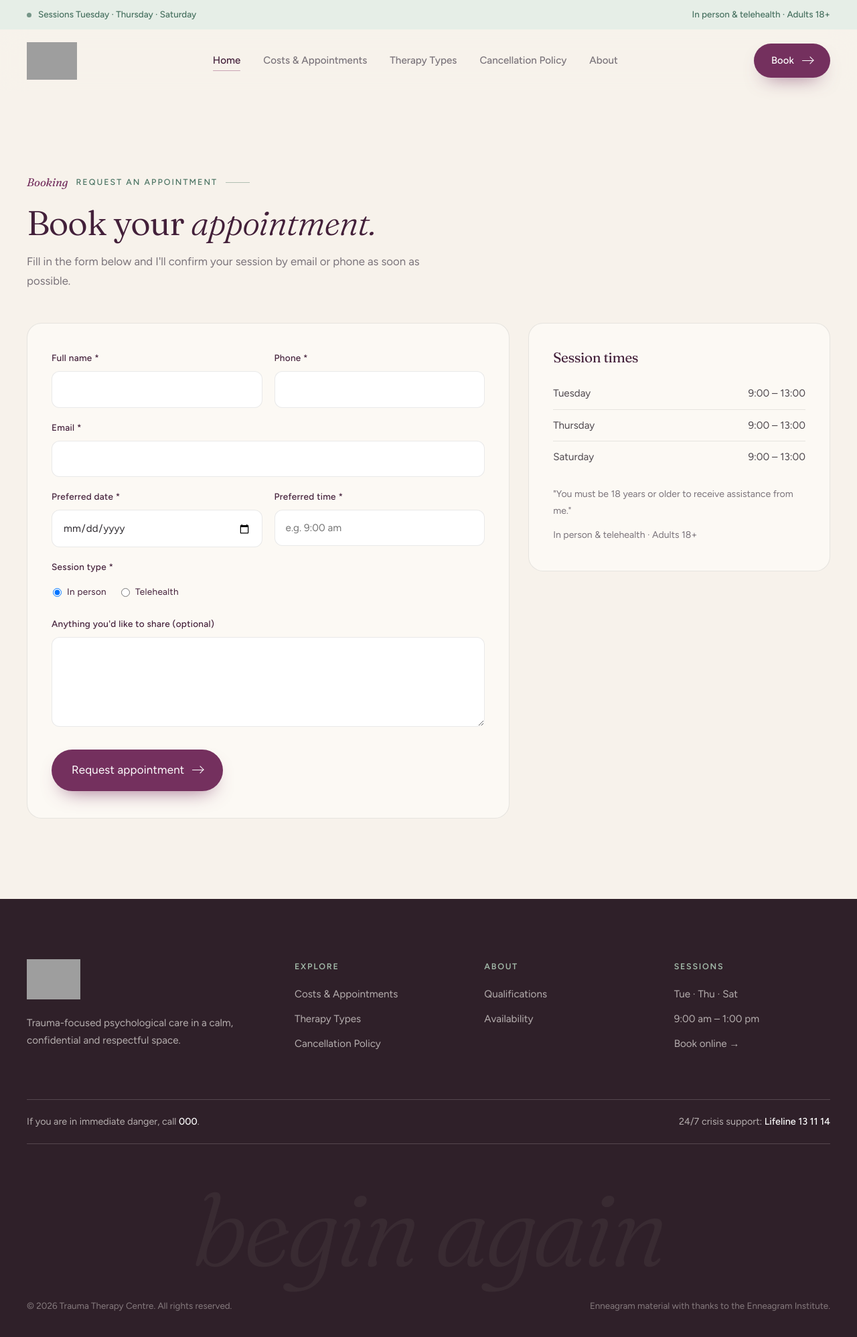
After one commit to farukdesk/traumatherapycentre.com.au, a PHP site: page /book.php in a window 1280 px wide. The commit adds this page. Shown: the whole page at 67% size. Run offline with PHP 8.4, Linux system fonts and the light colour scheme; data comes from the database, SQL or seed files in the repository; both versions use the stored data as it was after the commit; some libraries are stand-ins or nearby versions; grey boxes are pictures that could not be loaded.

Commit message:
Add in-house booking system with admin dashboard, email + SMS notifications
Co-authored-by: farukdesk <19932172+farukdesk@users.noreply.github.com>

```diff
--- a/admin/includes/admin_header.php
+++ b/admin/includes/admin_header.php
@@ -21,6 +21,7 @@ $currentTable = $_GET['table'] ?? '';
     </div>
     <nav>
       <a href="index.php" class="<?= $currentPage === 'index.php' ? 'active' : '' ?>">Dashboard</a>
+      <a href="bookings.php" class="<?= $currentPage === 'bookings.php' ? 'active' : '' ?>">Bookings</a>
       <a href="settings.php" class="<?= $currentPage === 'settings.php' ? 'active' : '' ?>">Site Settings</a>
       <?php foreach (admin_tables() as $key => $def): ?>
       <a href="manage.php?table=<?= e($key) ?>" class="<?= $currentPage === 'manage.php' && $currentTable === $key ? 'active' : '' ?>"><?= e($def['label']) ?></a>
--- a/admin/index.php
+++ b/admin/index.php
@@ -8,6 +8,8 @@ $counts = [];
 foreach (admin_tables() as $key => $def) {
     $counts[$key] = (int) db()->query("SELECT COUNT(*) FROM `$key`")->fetchColumn();
 }
+$bookingTotal = (int) db()->query('SELECT COUNT(*) FROM bookings')->fetchColumn();
+$bookingNew = (int) db()->query("SELECT COUNT(*) FROM bookings WHERE status = 'new'")->fetchColumn();
 
 require __DIR__ . '/includes/admin_header.php';
 ?>
@@ -15,6 +17,10 @@ require __DIR__ . '/includes/admin_header.php';
 <p class="muted">Welcome back, <?= e(current_admin()['username'] ?? '') ?>. Manage every section of the website from here.</p>
 
 <div class="cards">
+  <a class="card" href="bookings.php">
+    <h3>Bookings</h3>
+    <p><?= $bookingTotal ?> booking<?= $bookingTotal === 1 ? '' : 's' ?><?= $bookingNew > 0 ? ' · ' . $bookingNew . ' new' : '' ?></p>
+  </a>
   <a class="card" href="settings.php">
     <h3>Site Settings</h3>
     <p>Headings, hero, fees, footer &amp; all page text</p>
--- a/assets/css/admin.css
+++ b/assets/css/admin.css
@@ -101,3 +101,9 @@ form.inline{display:inline}
   .sidebar-toggle{display:block}
   .admin-main{padding:70px 18px 30px}
 }
+
+/* ---------- bookings ---------- */
+.booking-filters{display:flex;gap:10px;flex-wrap:wrap;margin-bottom:20px}
+.booking-filters .pill{display:inline-block;text-decoration:none}
+.data-table .booking-msg{max-width:260px;font-size:.84rem;color:var(--muted)}
+.data-table select{padding:7px 10px;border-radius:8px;font-size:.84rem;width:auto}
--- a/assets/css/style.css
+++ b/assets/css/style.css
@@ -296,3 +296,33 @@ footer a:hover{color:#fff}
   .cta-box{padding:70px 24px;border-radius:28px}
 }
 @media (prefers-reduced-motion:reduce){*{animation:none!important;transition:none!important}.rv{opacity:1;transform:none}.hero h1 .ln span{transform:none}}
+
+/* ---------- booking page ---------- */
+.booking-section{padding:120px 0}
+.booking-head{max-width:640px;margin-bottom:48px}
+.booking-head h2{font-family:var(--serif);font-weight:350;font-size:clamp(2.2rem,4vw,3.4rem);margin:18px 0 14px}
+.booking-sub{color:var(--muted);font-size:1.05rem}
+.booking-grid{display:grid;grid-template-columns:1.6fr 1fr;gap:28px;align-items:start}
+.booking-card{background:var(--cream);border:1px solid var(--line);border-radius:22px;padding:40px 36px}
+.booking-form .bf-row{display:grid;grid-template-columns:1fr 1fr;gap:18px}
+.bf-field{margin-bottom:18px}
+.bf-field label,.bf-field .bf-label{display:block;font-size:.85rem;font-weight:500;letter-spacing:.02em;margin-bottom:7px;color:var(--plum-deep)}
+.bf-field input[type=text],.bf-field input[type=tel],.bf-field input[type=email],.bf-field input[type=date],.bf-field textarea{
+  width:100%;padding:13px 16px;border:1px solid var(--line);border-radius:12px;background:#fff;font:inherit;font-size:.95rem;color:var(--ink)}
+.bf-field input:focus,.bf-field textarea:focus{outline:2px solid var(--plum);outline-offset:1px;border-color:transparent}
+.bf-radios{display:flex;gap:22px;padding:6px 2px}
+.bf-radios label{display:inline-flex;align-items:center;gap:8px;font-weight:400;margin:0;cursor:pointer}
+.bf-error{display:block;margin-top:6px;font-size:.82rem;color:#a94436}
+.booking-errors{background:#f7e2df;color:#a94436;border-radius:12px;padding:13px 16px;margin-bottom:20px;font-size:.92rem}
+.booking-form .btn{border:0;cursor:pointer;font:inherit;margin-top:6px}
+.hp-field{position:absolute;left:-9999px;top:-9999px}
+.booking-aside h3{font-family:var(--serif);font-weight:400;font-size:1.3rem;margin-bottom:18px}
+.booking-hours{margin-bottom:20px}
+.booking-hours li{display:flex;justify-content:space-between;gap:14px;padding:10px 0;border-bottom:1px solid var(--line);font-size:.95rem}
+.booking-hours li:last-child{border-bottom:0}
+.booking-note{color:var(--muted);font-size:.88rem;margin-top:12px}
+.booking-success{text-align:center;max-width:560px;margin:0 auto;padding:60px 40px}
+.booking-success h3{font-family:var(--serif);font-weight:400;font-size:1.6rem;margin-bottom:12px}
+.booking-success p{color:var(--muted);margin-bottom:26px}
+@media (max-width:980px){.booking-grid{grid-template-columns:1fr}}
+@media (max-width:640px){.booking-card{padding:30px 22px}.booking-form .bf-row{grid-template-columns:1fr}}
--- /dev/null
+++ b/book.php
@@ -0,0 +1,121 @@
+<?php
+require_once __DIR__ . '/includes/booking.php';
+
+$errors = [];
+$old = [];
+$submitted = false;
+
+if ($_SERVER['REQUEST_METHOD'] === 'POST') {
+    csrf_verify();
+
+    // Honeypot — bots fill this hidden field; pretend success and discard.
+    if (trim((string) ($_POST['website'] ?? '')) !== '') {
+        redirect('book.php?sent=1');
+    }
+
+    [$data, $errors] = booking_validate($_POST);
+    if (!$errors) {
+        $bookingId = booking_create($data);
+        booking_notify($data, $bookingId);
+        redirect('book.php?sent=1');
+    }
+    $old = $data;
+}
+
+$submitted = isset($_GET['sent']);
+$availability = get_rows('availability');
+
+require __DIR__ . '/includes/header.php';
+?>
+
+<section class="booking-section" id="book">
+  <div class="wrap">
+    <div class="booking-head rv">
+      <span class="kicker"><b>Booking</b> Request an appointment</span>
+      <h2><?= rich_inline(setting('booking_heading', 'Book your <em>appointment.</em>')) ?></h2>
+      <p class="booking-sub"><?= e(setting('booking_sub')) ?></p>
+    </div>
+
+    <?php if ($submitted): ?>
+    <div class="booking-card booking-success rv">
+      <h3>Thank you — your request has been received.</h3>
+      <p>A confirmation email is on its way to you, and your appointment will be confirmed by email or phone shortly.</p>
+      <a href="index.php" class="btn btn-dark">Back to home <span class="arr"></span></a>
+    </div>
+    <?php else: ?>
+    <div class="booking-grid rv">
+      <form method="post" action="book.php" class="booking-card booking-form" novalidate>
+        <?= csrf_field() ?>
+        <p class="hp-field" aria-hidden="true">
+          <label>Website <input type="text" name="website" tabindex="-1" autocomplete="off"></label>
+        </p>
+
+        <?php if ($errors): ?>
+        <div class="booking-errors">Please fix the highlighted fields below.</div>
+        <?php endif; ?>
+
+        <div class="bf-row">
+          <div class="bf-field">
+            <label for="bf-name">Full name *</label>
+            <input type="text" id="bf-name" name="name" maxlength="120" required value="<?= e($old['name'] ?? '') ?>">
+            <?php if (isset($errors['name'])): ?><span class="bf-error"><?= e($errors['name']) ?></span><?php endif; ?>
+          </div>
+          <div class="bf-field">
+            <label for="bf-phone">Phone *</label>
+            <input type="tel" id="bf-phone" name="phone" maxlength="40" required value="<?= e($old['phone'] ?? '') ?>">
+            <?php if (isset($errors['phone'])): ?><span class="bf-error"><?= e($errors['phone']) ?></span><?php endif; ?>
+          </div>
+        </div>
+
+        <div class="bf-field">
+          <label for="bf-email">Email *</label>
+          <input type="email" id="bf-email" name="email" maxlength="190" required value="<?= e($old['email'] ?? '') ?>">
+          <?php if (isset($errors['email'])): ?><span class="bf-error"><?= e($errors['email']) ?></span><?php endif; ?>
+        </div>
+
+        <div class="bf-row">
+          <div class="bf-field">
+            <label for="bf-date">Preferred date *</label>
+            <input type="date" id="bf-date" name="preferred_date" required min="<?= e(date('Y-m-d')) ?>" value="<?= e($old['preferred_date'] ?? '') ?>">
+            <?php if (isset($errors['preferred_date'])): ?><span class="bf-error"><?= e($errors['preferred_date']) ?></span><?php endif; ?>
+          </div>
+          <div class="bf-field">
+            <label for="bf-time">Preferred time *</label>
+            <input type="text" id="bf-time" name="preferred_time" maxlength="40" placeholder="e.g. 9:00 am" required value="<?= e($old['preferred_time'] ?? '') ?>">
+            <?php if (isset($errors['preferred_time'])): ?><span class="bf-error"><?= e($errors['preferred_time']) ?></span><?php endif; ?>
+          </div>
+        </div>
+
+        <div class="bf-field">
+          <span class="bf-label">Session type *</span>
+          <div class="bf-radios">
+            <label><input type="radio" name="session_type" value="in_person" <?= ($old['session_type'] ?? 'in_person') === 'in_person' ? 'checked' : '' ?>> In person</label>
+            <label><input type="radio" name="session_type" value="telehealth" <?= ($old['session_type'] ?? '') === 'telehealth' ? 'checked' : '' ?>> Telehealth</label>
+          </div>
+        </div>
+
+        <div class="bf-field">
+          <label for="bf-message">Anything you'd like to share (optional)</label>
+          <textarea id="bf-message" name="message" rows="4" maxlength="2000"><?= e($old['message'] ?? '') ?></textarea>
+          <?php if (isset($errors['message'])): ?><span class="bf-error"><?= e($errors['message']) ?></span><?php endif; ?>
+        </div>
+
+        <button type="submit" class="btn btn-dark">Request appointment <span class="arr"></span></button>
+      </form>
+
+      <aside class="booking-card booking-aside">
+        <h3>Session times</h3>
+        <ul class="booking-hours">
+          <?php foreach ($availability as $slot): ?>
+          <li><span><?= e($slot['day_label']) ?></span><span><?= e($slot['hours_label']) ?></span></li>
+          <?php endforeach; ?>
+        </ul>
+        <p class="booking-note"><?= e(setting('availability_note')) ?></p>
+        <p class="booking-note"><?= e(setting('topbar_right')) ?></p>
+      </aside>
+    </div>
+    <?php endif; ?>
+  </div>
+</section>
+
+<?php require __DIR__ . '/includes/footer.php'; ?>
--- /dev/null
+++ b/includes/booking.php
@@ -0,0 +1,177 @@
+<?php
+/**
+ * Booking helpers — validation, storage and owner/client notifications.
+ */
+
+require_once __DIR__ . '/functions.php';
+require_once __DIR__ . '/mailer.php';
+require_once __DIR__ . '/sms.php';
+
+/** Human-readable session type label. */
+function booking_session_label(string $type): string
+{
+    return $type === 'telehealth' ? 'Telehealth' : 'In person';
+}
+
+/**
+ * Validate submitted booking data.
+ * Returns [data, errors]; data is normalised and safe to insert when errors is empty.
+ */
+function booking_validate(array $input): array
+{
+    $errors = [];
+    $data = [
+        'name'           => trim((string) ($input['name'] ?? '')),
+        'email'          => trim((string) ($input['email'] ?? '')),
+        'phone'          => trim((string) ($input['phone'] ?? '')),
+        'session_type'   => ($input['session_type'] ?? '') === 'telehealth' ? 'telehealth' : 'in_person',
+        'preferred_date' => trim((string) ($input['preferred_date'] ?? '')),
+        'preferred_time' => trim((string) ($input['preferred_time'] ?? '')),
+        'message'        => trim((string) ($input['message'] ?? '')),
+    ];
+
+    if ($data['name'] === '' || mb_strlen($data['name']) > 120) {
+        $errors['name'] = 'Please enter your full name.';
+    }
+    if (!filter_var($data['email'], FILTER_VALIDATE_EMAIL) || mb_strlen($data['email']) > 190) {
+        $errors['email'] = 'Please enter a valid email address.';
+    }
+    if (!preg_match('/^[0-9+\s().-]{6,40}$/', $data['phone'])) {
+        $errors['phone'] = 'Please enter a valid phone number.';
+    }
+
+    $date = DateTime::createFromFormat('Y-m-d', $data['preferred_date']);
+    if (!$date || $date->format('Y-m-d') !== $data['preferred_date']) {
+        $errors['preferred_date'] = 'Please choose a preferred date.';
+    } elseif ($date->format('Y-m-d') < date('Y-m-d')) {
+        $errors['preferred_date'] = 'The preferred date must be in the future.';
+    }
+
+    if ($data['preferred_time'] === '' || mb_strlen($data['preferred_time']) > 40) {
+        $errors['preferred_time'] = 'Please choose a preferred time.';
+    }
+    if (mb_strlen($data['message']) > 2000) {
+        $errors['message'] = 'Message is too long (max 2000 characters).';
+    }
+
+    return [$data, $errors];
+}
+
+/** Insert a booking and return its id. */
+function booking_create(array $data): int
+{
+    $stmt = db()->prepare(
+        'INSERT INTO bookings (name, email, phone, session_type, preferred_date, preferred_time, message)
+         VALUES (?, ?, ?, ?, ?, ?, ?)'
+    );
+    $stmt->execute([
+        $data['name'], $data['email'], $data['phone'], $data['session_type'],
+        $data['preferred_date'], $data['preferred_time'], $data['message'],
+    ]);
+    return (int) db()->lastInsertId();
+}
+
+/** Simple branded wrapper used by both booking emails. */
+function booking_email_wrap(string $heading, string $bodyHtml): string
+{
+    $siteTitle = e(setting('site_title', 'Trauma Therapy Centre'));
+    $year = date('Y');
+    return <<<HTML
+<!DOCTYPE html>
+<html lang="en">
+<head><meta charset="UTF-8"><title>{$heading} — {$siteTitle}</title></head>
+<body style="margin:0;padding:0;background-color:#f4f1ec;font-family:Georgia,'Times New Roman',serif;">
+  <table role="presentation" width="100%" cellpadding="0" cellspacing="0" style="background-color:#f4f1ec;padding:32px 16px;">
+    <tr><td align="center">
+      <table role="presentation" width="560" cellpadding="0" cellspacing="0" style="max-width:560px;width:100%;background-color:#fffdf8;border:1px solid #e3ddd2;border-radius:16px;overflow:hidden;">
+        <tr><td style="background-color:#3f4a3c;padding:24px 36px;text-align:center;">
+          <h1 style="margin:0;font-size:20px;font-weight:normal;color:#fffdf8;letter-spacing:.5px;">{$siteTitle}</h1>
+        </td></tr>
+        <tr><td style="padding:32px 36px;">
+          <h2 style="margin:0 0 16px;font-size:18px;color:#3f4a3c;">{$heading}</h2>
+          {$bodyHtml}
+        </td></tr>
+        <tr><td style="padding:18px 36px;background-color:#f4f1ec;border-top:1px solid #e3ddd2;text-align:center;">
+          <p style="margin:0;font-size:12px;color:#8a8278;">&copy; {$year} {$siteTitle}. This is an automated message.</p>
+        </td></tr>
+      </table>
+    </td></tr>
+  </table>
+</body>
+</html>
+HTML;
+}
+
+/** HTML details table of a booking (used in both emails). */
+function booking_details_html(array $data, int $bookingId): string
+{
+    $rows = [
+        'Booking #'      => (string) $bookingId,
+        'Name'           => $data['name'],
+        'Email'          => $data['email'],
+        'Phone'          => $data['phone'],
+        'Session type'   => booking_session_label($data['session_type']),
+        'Preferred date' => date('l, j F Y', strtotime($data['preferred_date'])),
+        'Preferred time' => $data['preferred_time'],
+    ];
+    $html = '<table role="presentation" width="100%" cellpadding="0" cellspacing="0" style="margin:0 0 16px;border:1px solid #e3ddd2;border-radius:10px;">';
+    foreach ($rows as $label => $value) {
+        $html .= '<tr><td style="padding:9px 14px;font-size:13px;color:#8a8278;border-bottom:1px solid #efe9df;white-space:nowrap;">' . e($label) . '</td>'
+               . '<td style="padding:9px 14px;font-size:14px;color:#4a4540;border-bottom:1px solid #efe9df;">' . e($value) . '</td></tr>';
+    }
+    $html .= '</table>';
+    if ($data['message'] !== '') {
+        $html .= '<p style="margin:0 0 6px;font-size:13px;color:#8a8278;">Message:</p>'
+               . '<p style="margin:0 0 16px;font-size:14px;line-height:1.6;color:#4a4540;">' . nl2br(e($data['message'])) . '</p>';
+    }
+    return $html;
+}
+
+/**
+ * Send all notifications for a new booking (best-effort — a failed
+ * notification never blocks the booking itself).
+ */
+function booking_notify(array $data, int $bookingId): void
+{
+    $siteTitle = setting('site_title', 'Trauma Therapy Centre');
+
+    // 1. Email the owner.
+    $ownerEmail = trim(setting('booking_notify_email'));
+    if ($ownerEmail !== '') {
+        $body = '<p style="margin:0 0 16px;font-size:15px;line-height:1.6;color:#4a4540;">'
+              . 'You have a new booking request. Review and confirm it in your admin dashboard.</p>'
+              . booking_details_html($data, $bookingId);
+        send_html_email(
+            $ownerEmail,
+            'New booking #' . $bookingId . ' — ' . $data['name'],
+            booking_email_wrap('New booking request', $body)
+        );
+    }
+
+    // 2. SMS the owner.
+    $ownerSms = trim(setting('booking_notify_sms'));
+    if ($ownerSms !== '') {
+        send_sms($ownerSms, sprintf(
+            "%s: new booking #%d from %s (%s) — %s %s, %s. Details in your dashboard.",
+            $siteTitle,
+            $bookingId,
+            $data['name'],
+            $data['phone'],
+            date('D j M', strtotime($data['preferred_date'])),
+            $data['preferred_time'],
+            booking_session_label($data['session_type'])
+        ));
+    }
+
+    // 3. Confirmation email to the client.
+    $body = '<p style="margin:0 0 16px;font-size:15px;line-height:1.6;color:#4a4540;">Hi <strong>' . e($data['name']) . '</strong>,</p>'
+          . '<p style="margin:0 0 16px;font-size:15px;line-height:1.6;color:#4a4540;">'
+          . 'Thank you for your booking request. It has been received and you will be contacted shortly to confirm your appointment. Here is a copy of what you submitted:</p>'
+          . booking_details_html($data, $bookingId)
+          . '<p style="margin:0;font-size:13px;line-height:1.6;color:#8a8278;">Please note this is a request — your appointment is confirmed once you hear back from us.</p>';
+    send_html_email(
+        $data['email'],
+        'Booking request received — ' . $siteTitle,
+        booking_email_wrap('Your booking request', $body)
+    );
+}
--- /dev/null
+++ b/includes/sms.php
@@ -0,0 +1,50 @@
+<?php
+/**
+ * SMS helper — sends text messages through the Twilio REST API.
+ * Configure in Admin → Site Settings → Booking Notifications:
+ *   twilio_sid, twilio_token, twilio_from and booking_notify_sms.
+ * If any credential is missing the send is silently skipped.
+ */
+
+require_once __DIR__ . '/functions.php';
+
+/** Whether SMS sending is configured. */
+function sms_configured(): bool
+{
+    return setting('twilio_sid') !== ''
+        && setting('twilio_token') !== ''
+        && setting('twilio_from') !== '';
+}
+
+/** Send an SMS. Returns true on success, false otherwise. */
+function send_sms(string $to, string $body): bool
+{
+    $to = trim($to);
+    if ($to === '' || !sms_configured() || !function_exists('curl_init')) {
+        return false;
+    }
+
+    $sid   = setting('twilio_sid');
+    $token = setting('twilio_token');
+    $from  = setting('twilio_from');
+
+    $url = 'https://api.twilio.com/2010-04-01/Accounts/' . rawurlencode($sid) . '/Messages.json';
+
+    $ch = curl_init($url);
+    curl_setopt_array($ch, [
+        CURLOPT_POST           => true,
+        CURLOPT_POSTFIELDS     => http_build_query([
+            'From' => $from,
+            'To'   => $to,
+            'Body' => mb_substr($body, 0, 1500),
+        ]),
+        CURLOPT_USERPWD        => $sid . ':' . $token,
+        CURLOPT_RETURNTRANSFER => true,
+        CURLOPT_TIMEOUT        => 15,
+    ]);
+    curl_exec($ch);
+    $status = (int) curl_getinfo($ch, CURLINFO_HTTP_CODE);
+    curl_close($ch);
+
+    return $status >= 200 && $status < 300;
+}
```
Also changed, not shown: admin/bookings.php (added, +108 -0 lines), admin/settings.php (+11 -0 lines), database/schema.sql (+25 -1 lines), database/upgrade_bookings.sql (added, +33 -0 lines), README.md.
